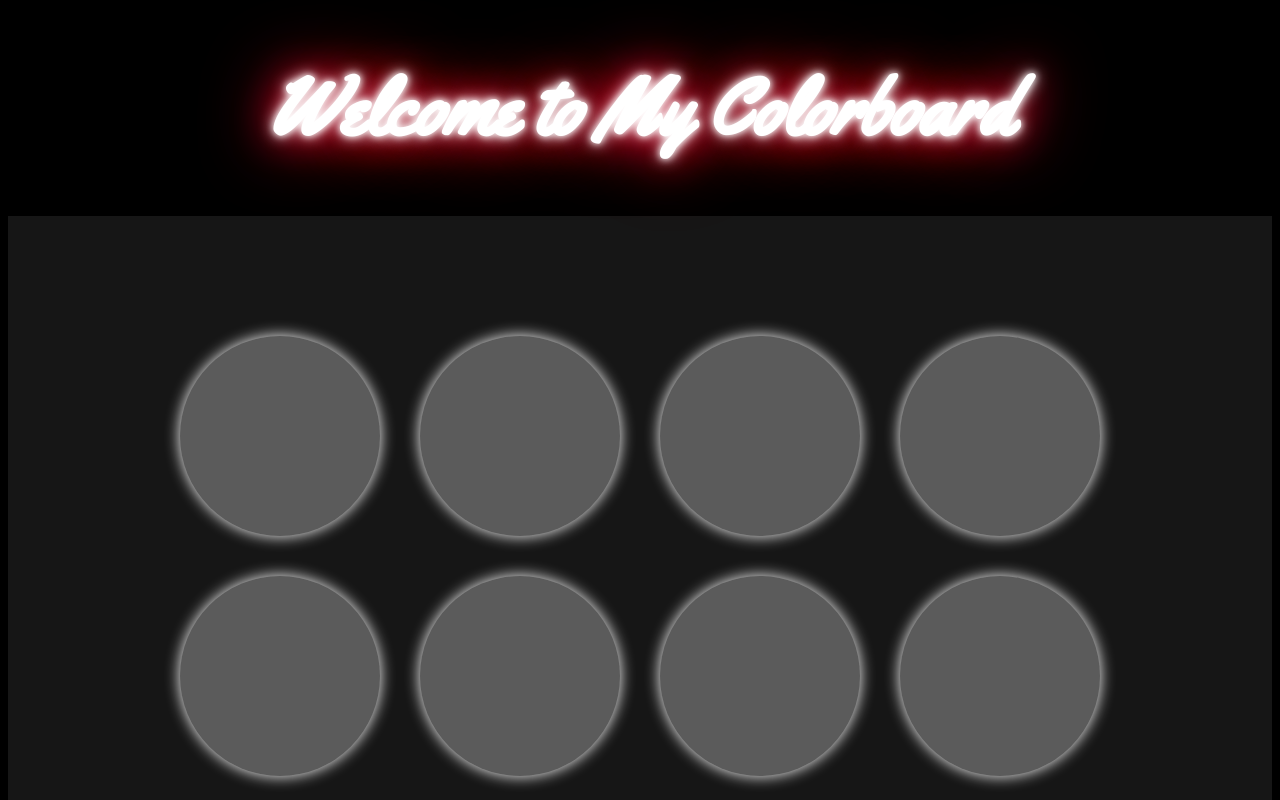
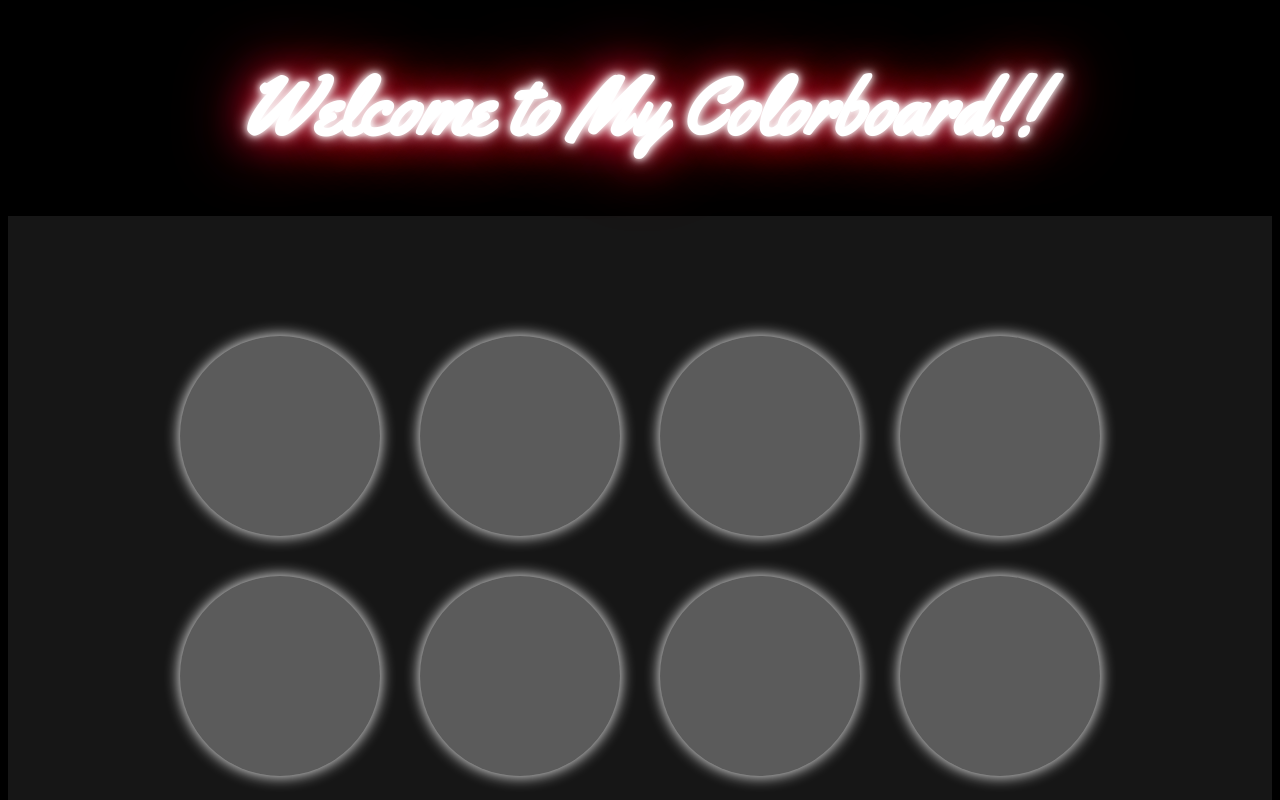
Before and after one commit to mdemir5283/Colorboard-show, a plain HTML site: page index.html in a window 1280 px wide. Shown: the top 800 px of the page. Drawn offline with Linux system fonts and the light colour scheme.

Commit message:
uptade title

```diff
--- a/index.html
+++ b/index.html
@@ -9,7 +9,7 @@
     <link rel="stylesheet" href="style.css" />
   </head>
   <body>
-    <h1>Welcome to My Colorboard</h1>
+    <h1>Welcome to My Colorboard!!</h1>
     <div class="container">
       <div class="box"></div>
       <div class="box"></div>
```
